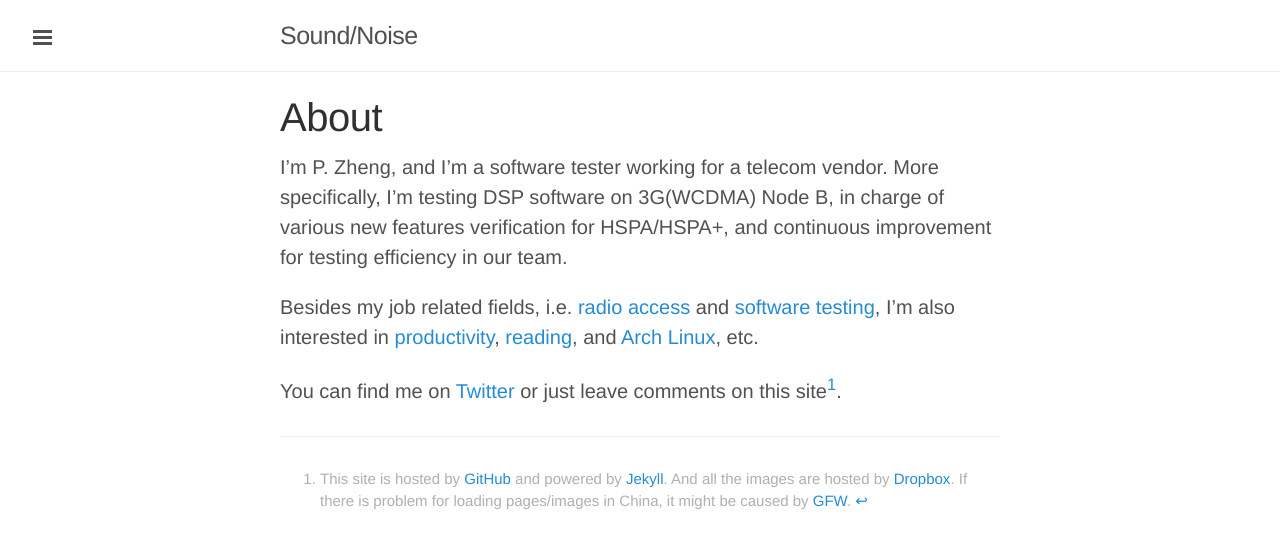
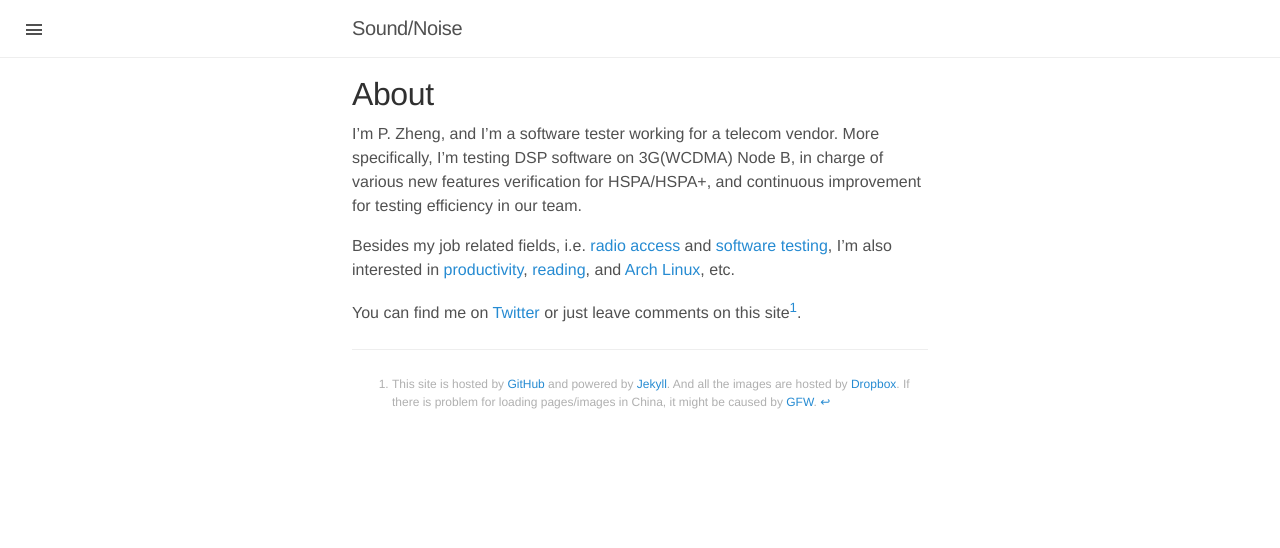
Before and after one commit to happybit/happybit.github.io, a Jekyll site: the page built from about.md, in a window 1280 px wide. Shown: the top 548 px of the page. Built offline with Jekyll 4.4.1, drawn with Linux system fonts in a browser that asks for light colours.

Commit message:
reduce font size from 20px to 16px

```diff
--- a/public/css/poole.css
+++ b/public/css/poole.css
@@ -54,7 +54,7 @@ html {
 }
 @media (min-width: 38em) {
   html {
-    font-size: 20px;
+    font-size: 16px;
   }
 }
 
@@ -66,7 +66,7 @@ body {
 }
 
 .footnotes {
-	font-size: 15px;
+	font-size: 12px;
 	color:	#B0B0B0
 }
 
```
